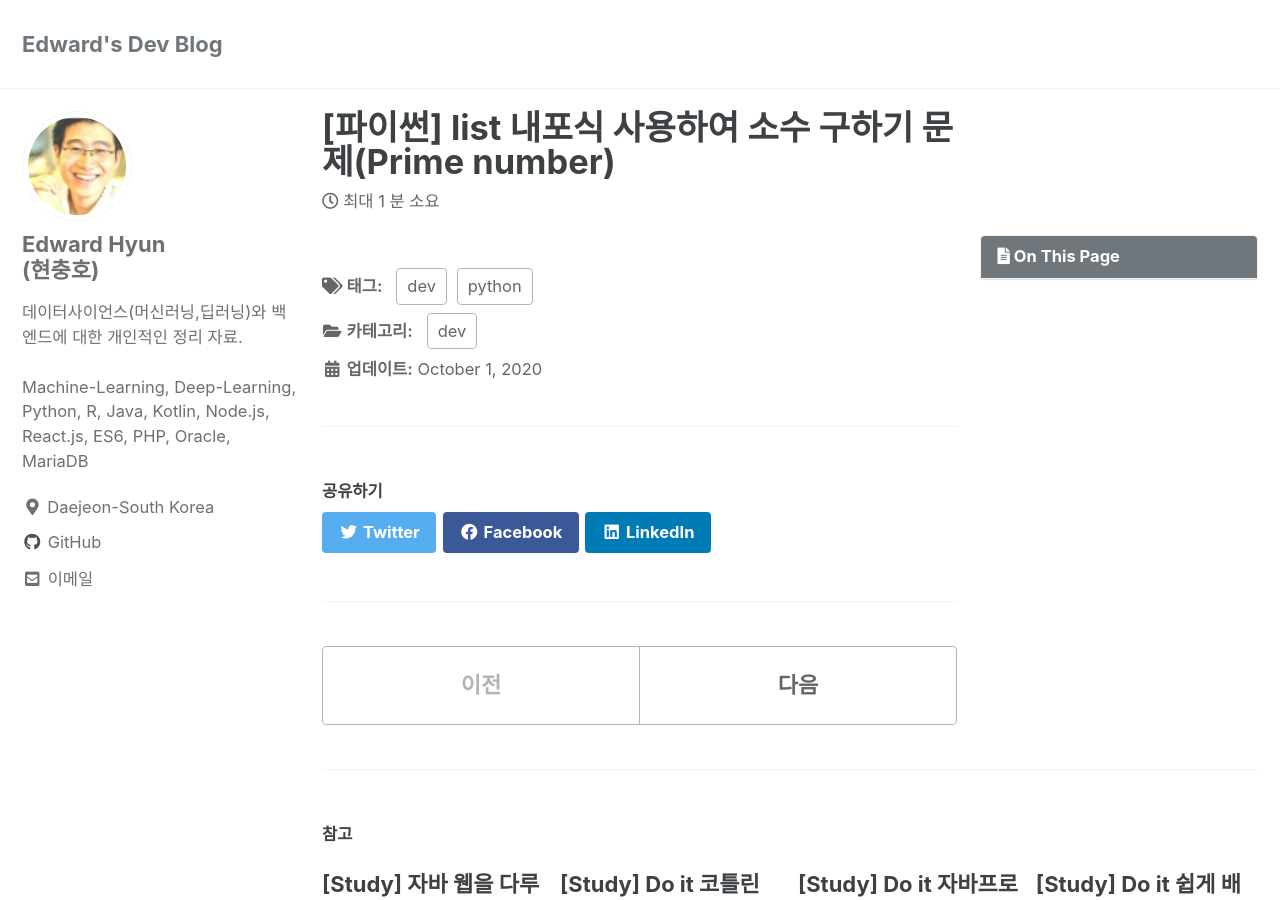
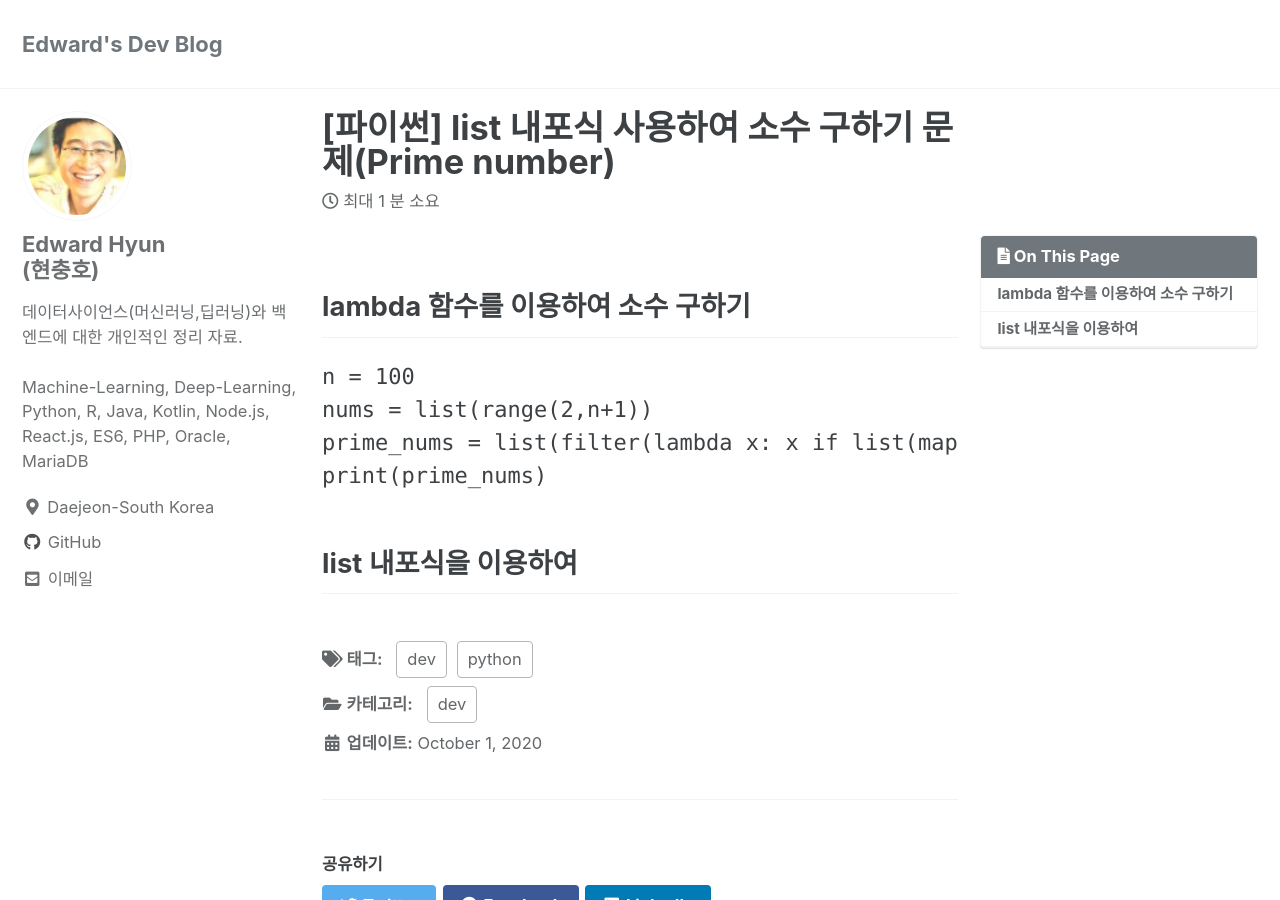
Before and after one commit to iamhch24/iamhch24.github.io, a Jekyll site: the page built from _posts/2020-10-01-[파이썬] list 내포식 사용하여 소수 구하기 문제(Prime number).md, in a window 1280 px wide and 900 px high. Built offline with Jekyll 4.4.1, drawn with Linux system fonts in a browser that asks for light colours; cached includes are drawn as plain includes.

Commit message:
_posts/2020-10-01-[파이썬] list 내포식 사용하여 소수 구하기 문제(Prime number).md updated from https://stackedit.io/

````diff
--- a/_posts/2020-10-01-[파이썬] list 내포식 사용하여 소수 구하기 문제(Prime number).md
+++ b/_posts/2020-10-01-[파이썬] list 내포식 사용하여 소수 구하기 문제(Prime number).md
@@ -7,8 +7,16 @@ tags:
     - python
 toc: true
 ---
+## lambda 함수를 이용하여 소수 구하기
 
+```Python
+n = 100
+nums = list(range(2,n+1))
+prime_nums = list(filter(lambda x: x if list(map( lambda m, n : m%n,[x]*(x-2), range(2,x))).count(0)==0 else 0,nums))
+print(prime_nums)
+```
 
+## list 내포식을 이용하여
 <!--stackedit_data:
-eyJoaXN0b3J5IjpbLTE0Njc4ODkxNDFdfQ==
+eyJoaXN0b3J5IjpbMTA1MTQ0ODk0NSwtMTQ2Nzg4OTE0MV19
 -->
````
